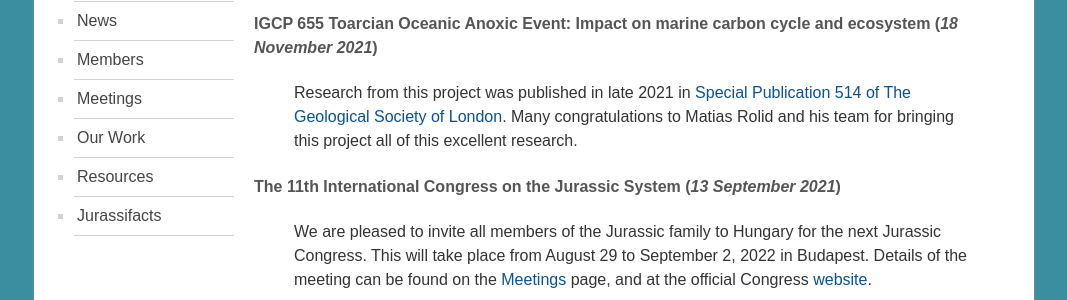
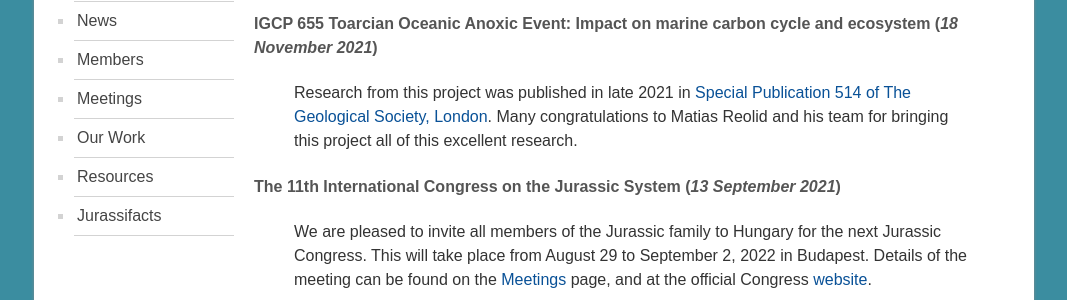
Before and after one commit to i-c-stratigraphy/subcommission-jurassic, a Jekyll site: the page built from pages/news.md, in a window 1280 px wide. Shown: the part 450-750 px from the top of the page, without its empty margins (106-1173 px from the left). Built offline with Jekyll 4.4.1, drawn with Linux system fonts in a browser that asks for light colours.

Commit message:
Update news.md

```diff
--- a/pages/news.md
+++ b/pages/news.md
@@ -6,7 +6,7 @@ permalink: /news
 ## News
 
 #### IGCP 655  Toarcian Oceanic Anoxic Event: Impact on marine carbon cycle and ecosystem (*18 November 2021*)
-> Research from this project was published in late 2021 in [Special Publication 514 of The Geological Society of London](https://sp.lyellcollection.org/content/514/1). Many congratulations to Matias Rolid and his team for bringing this project all of this excellent research.
+> Research from this project was published in late 2021 in [Special Publication 514 of The Geological Society, London](https://sp.lyellcollection.org/content/514/1). Many congratulations to Matias Reolid and his team for bringing this project all of this excellent research.
 
 #### The 11th International Congress on the Jurassic System (*13 September 2021*)
 > We are pleased to invite all members of the Jurassic family to Hungary for the next Jurassic Congress. This will take place from August 29 to September 2, 2022 in Budapest. Details of the meeting can be found on the [Meetings](/meetings) page, and at the official Congress [website](https://jurassic2022.hu/).
```
